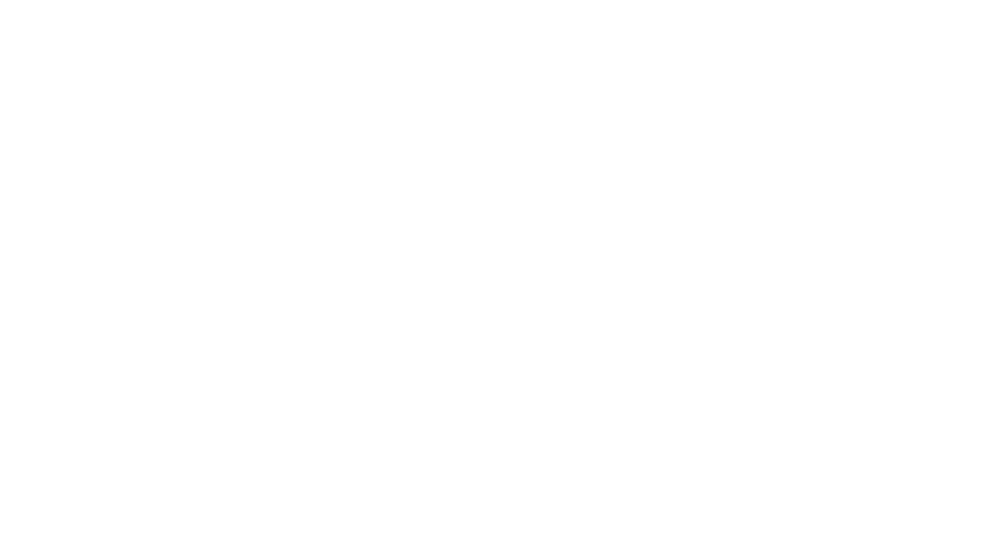
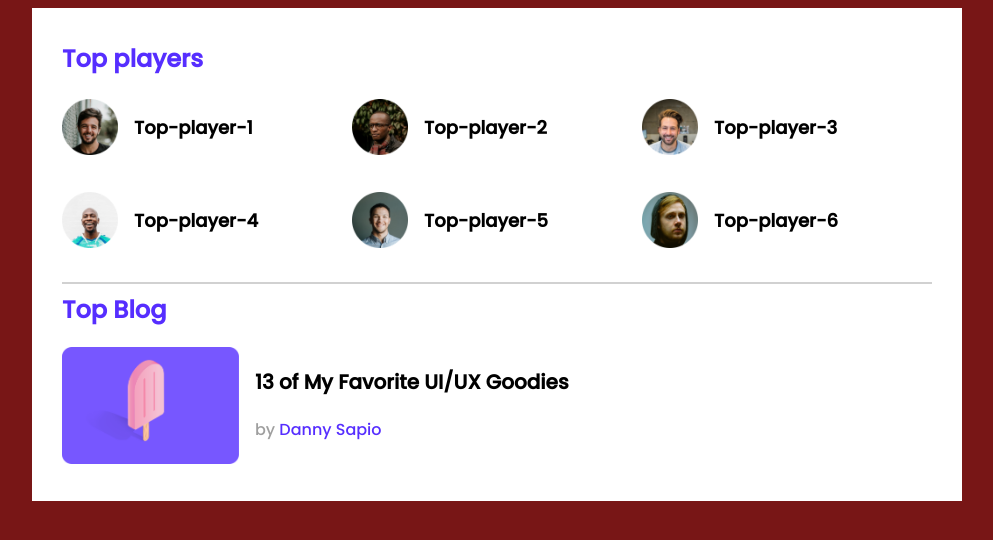
Before and after one commit to hishovon/leader-board, a plain HTML site: page leader-board.html in a window 1280 px wide. Shown: the whole page, without its empty margins (143-1136 px from the left). Drawn offline with Linux system fonts and the light colour scheme.

Commit message:
first-commit

```diff
--- a/leader-board.html
+++ b/leader-board.html
@@ -4,9 +4,63 @@
     <meta charset="UTF-8">
     <meta http-equiv="X-UA-Compatible" content="IE=edge">
     <meta name="viewport" content="width=device-width, initial-scale=1.0">
-    <title>Document</title>
+    <title>Leader Board</title>
+    <link rel="stylesheet" href="styles/styles.css">
 </head>
 <body>
+    <!-- haed start -->
+    <header>
 
+    </header>
+    <!-- header end -->
+    <main>
+        <section class="container">
+            <div class="top-players">
+                <h2 class="section-title">Top players</h2>
+                <div class="players">
+                <div class="player">
+                    <img src="images/players/player-1.png" alt="">
+                     <h3 class="player-name">Top-player-1</h3>
+                </div>
+                <div class="player">
+                    <img src="images/players/player-2.png" alt="">
+                     <h3 class="player-name">Top-player-2</h3>
+                </div>
+                <div class="player">
+                    <img src="images/players/player-3.png" alt="">
+                     <h3 class="player-name">Top-player-3</h3>
+                </div>
+                <div class="player">
+                    <img src="images/players/player-4.png" alt="">
+                     <h3 class="player-name">Top-player-4</h3>
+                </div>
+                <div class="player">
+                    <img src="images/players/player-5.png" alt="">
+                     <h3 class="player-name">Top-player-5</h3>
+                </div>
+                <div class="player">
+                    <img src="images/players/player-6.png" alt="">
+                     <h3 class="player-name">Top-player-6</h3>
+                </div>
+            </div>
+            </div>
+            <hr>
+            <div class="top-blogs">
+                <h2 class="section-title">Top Blog</h2>
+                <div class="blogs">
+                    <article class="blog">
+                        <div class="thumble">
+                            <img src="images/blogs/blog-1.png" alt="">
+                        </div>
+                        <div class="blog-info">
+                            <h3 class="blog-title">13 of My Favorite
+                                UI/UX Goodies</h3>
+                                <p class="blog-writter">by <a href="">Danny Sapio</a></p>
+                        </div>
+                    </article>
+                </div>
+            </div>
+        </section>
+    </main>
 </body>
 </html>
--- /dev/null
+++ b/styles/styles.css
@@ -0,0 +1,80 @@
+/* popinns font */
+ @import url('https://fonts.googleapis.com/css2?family=Inter&family=Open+Sans&family=Poppins:wght@500&family=Work+Sans&display=swap');
+
+/* common */
+
+body{
+    font-family: 'Poppins', sans-serif;
+    background-color: rgb(120, 22, 22);
+
+}
+
+main{
+    display: flex;
+    justify-content: center;
+}
+.container{
+    background-color:  #ffffff;
+    width: 870px;
+    padding: 30px;
+}
+
+hr{
+    border: 1px solid #D1D1D1;
+}
+
+/* top players style */
+
+.top-players{
+    margin-bottom: 30px;
+
+}
+
+.section-title{
+    color: #562EFF;
+    font-size: 24px;
+    margin-top: 3px;
+
+}
+.players{
+    display: grid;
+    grid-template-columns: repeat(3, 1fr);
+    grid-row-gap: 30px ;
+}
+.player{
+    display: flex;
+    align-items: center;
+
+}
+.player img{
+    width: 56px;
+    height: 56px;
+}
+.player-name{
+    margin-left: 16px;
+    font-size: 18px;
+}
+
+/* top- blogs styles */
+.blog{
+    display: flex;
+}
+.blog .thumble img{
+    width: 177px;
+height: 117px;
+}
+.blog-info{
+    margin-left: 16px;
+}
+.blog-title{
+    font-size: 20px;
+}
+.blog-writter{
+    color: #9F9F9F;
+    font-size: 16px;
+}
+.blog-writter a{
+    color: #562EFF;
+    font-size: 16px;
+    text-decoration: none;
+}
```
